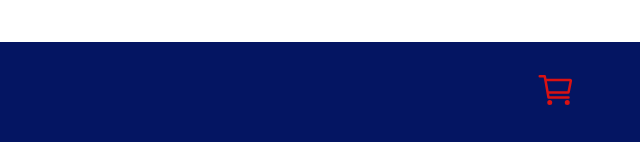
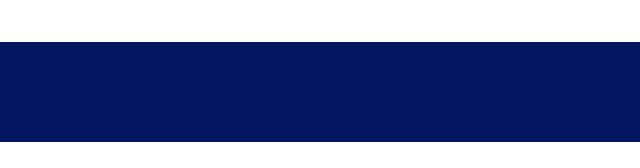
Before and after one commit to teach2giveChuka/eCommerce, a plain HTML site: page admin.html in a window 1280 px wide. Shown: the part 629-797 px from the top of the page, 640-1280 px from the left. Drawn offline with nearby package versions, Linux system fonts and the light colour scheme; a script that the page names is missing.

Commit message:
admin milestone 01

```diff
--- a/admin.html
+++ b/admin.html
@@ -4,7 +4,7 @@
 <head>
     <meta charset="UTF-8">
     <meta name="viewport" content="width=device-width, initial-scale=1.0">
-    <title>E-Commerce</title>
+    <title>Admin</title>
     <link rel="stylesheet" href="style.css">
 </head>
 
@@ -61,6 +61,8 @@
         </div>
 
         <div class="deleteTable">
+
+
             <!-- table from typescript to be deteting the elements -->
         </div>
 
@@ -82,10 +84,7 @@
                         </div>
                     </div>
 
-                    <div class="cart">
-                        <ion-icon name="cart-outline" style="font-size: 40px;"></ion-icon>
-                        <!-- <i class="gg-shopping-cart" style = "size: 20px;"></i> -->
-                    </div>
+
                 </div>
             </div>
         </div>
```
